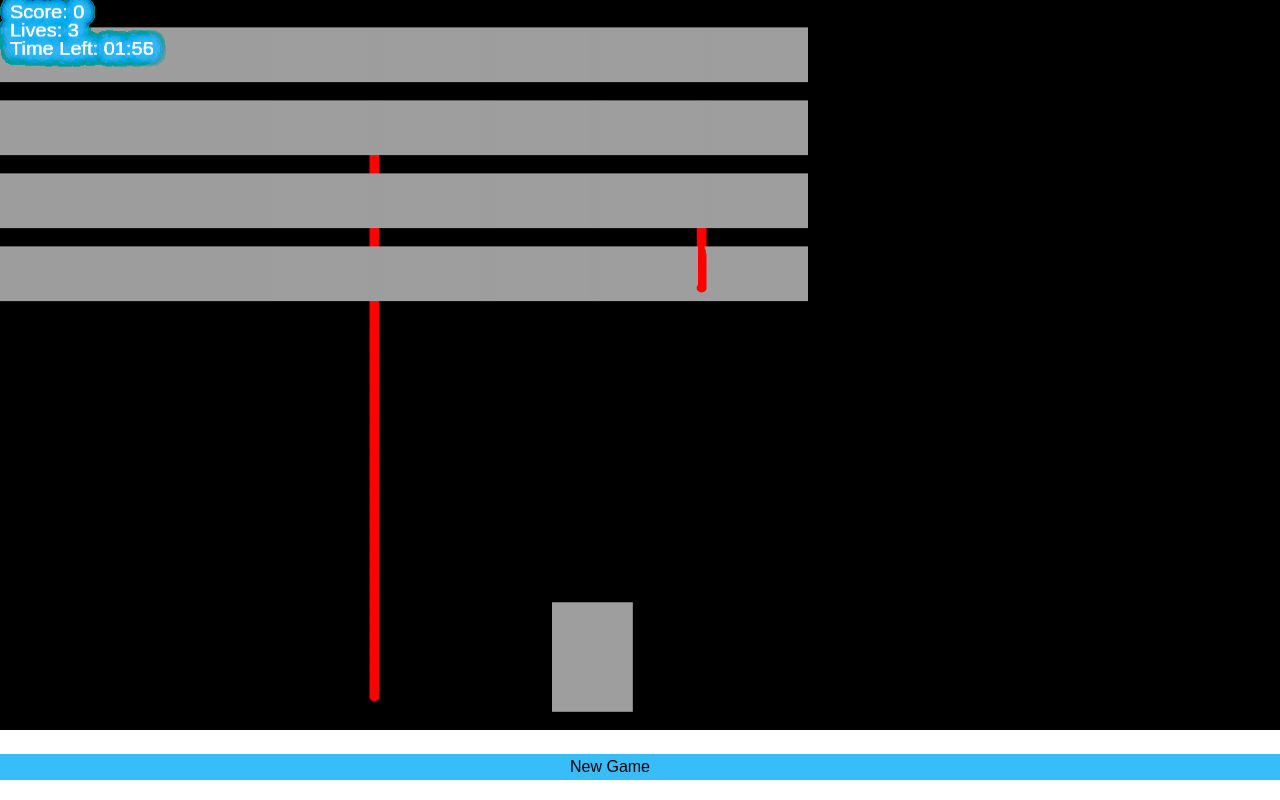
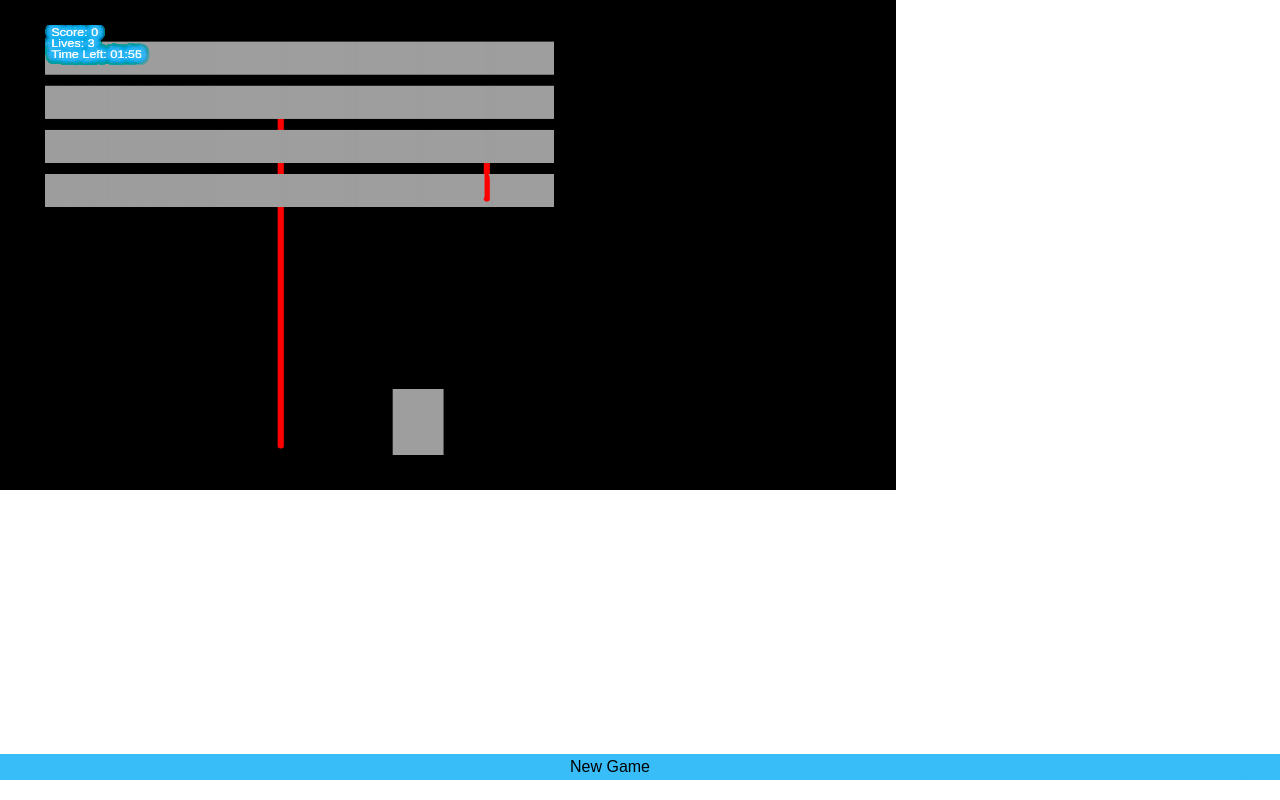
Before and after one commit to WED-2023/assignment2-207761024_314804287_assignment2, a plain HTML site: page htmlPages/game.html in a window 1280 px wide. Drawn offline with Linux system fonts and the light colour scheme; files that its build step writes are made by us from their sources.

Commit message:
Add Readme + Some fixes

```diff
--- a/style.css
+++ b/style.css
@@ -1,6 +1,6 @@
 #gameContainer {
-  width: 100%;
-  height: calc(100vh - 70px);;
+  width: 70%;
+  height: calc(70vh - 70px);;
   display: flex;
   justify-content: center;
   align-items: center;
@@ -10,8 +10,8 @@
 }
 
 #gameCanvas {
-  width: 100%;
-  height: 100%;
+  width: 90%;
+  height: 90%;
   display: block;
 }
 
```
Also changed, not shown: htmlPages/game.html (+2 -1 lines), 1 other file.
